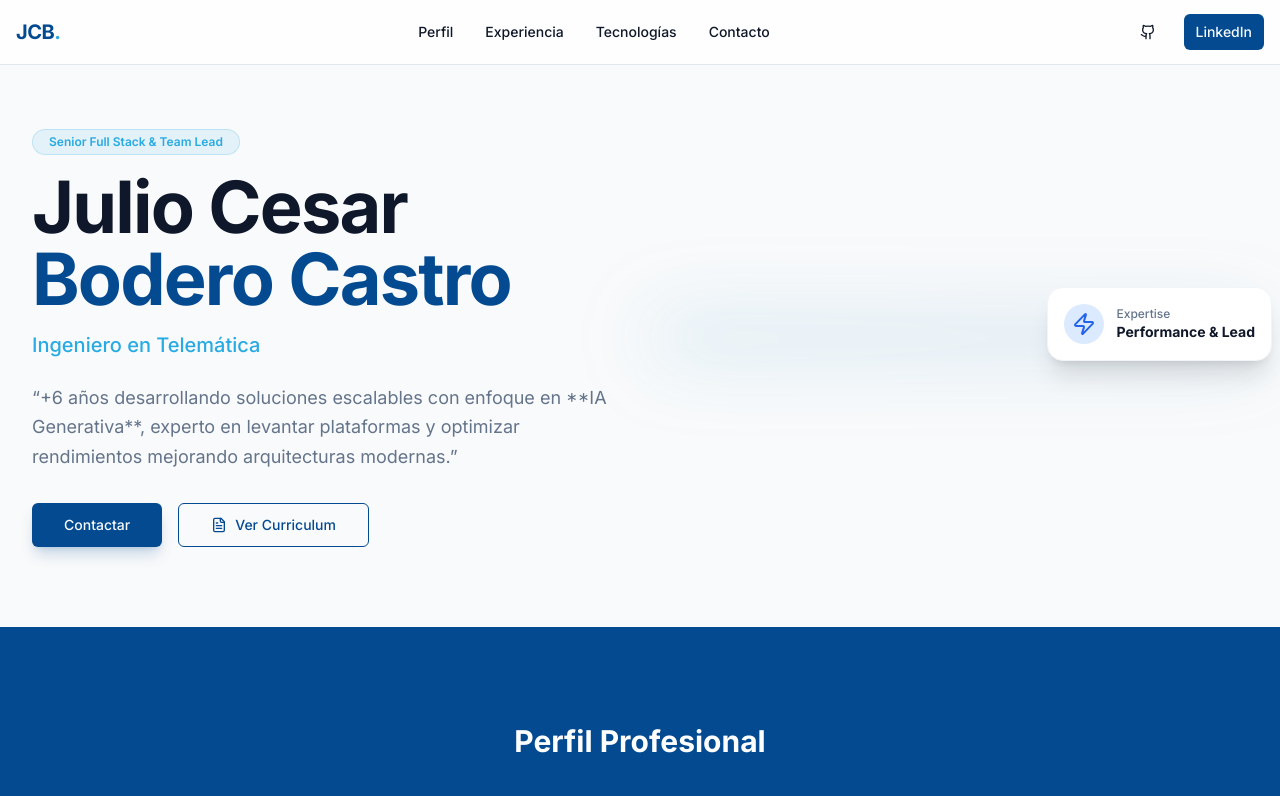
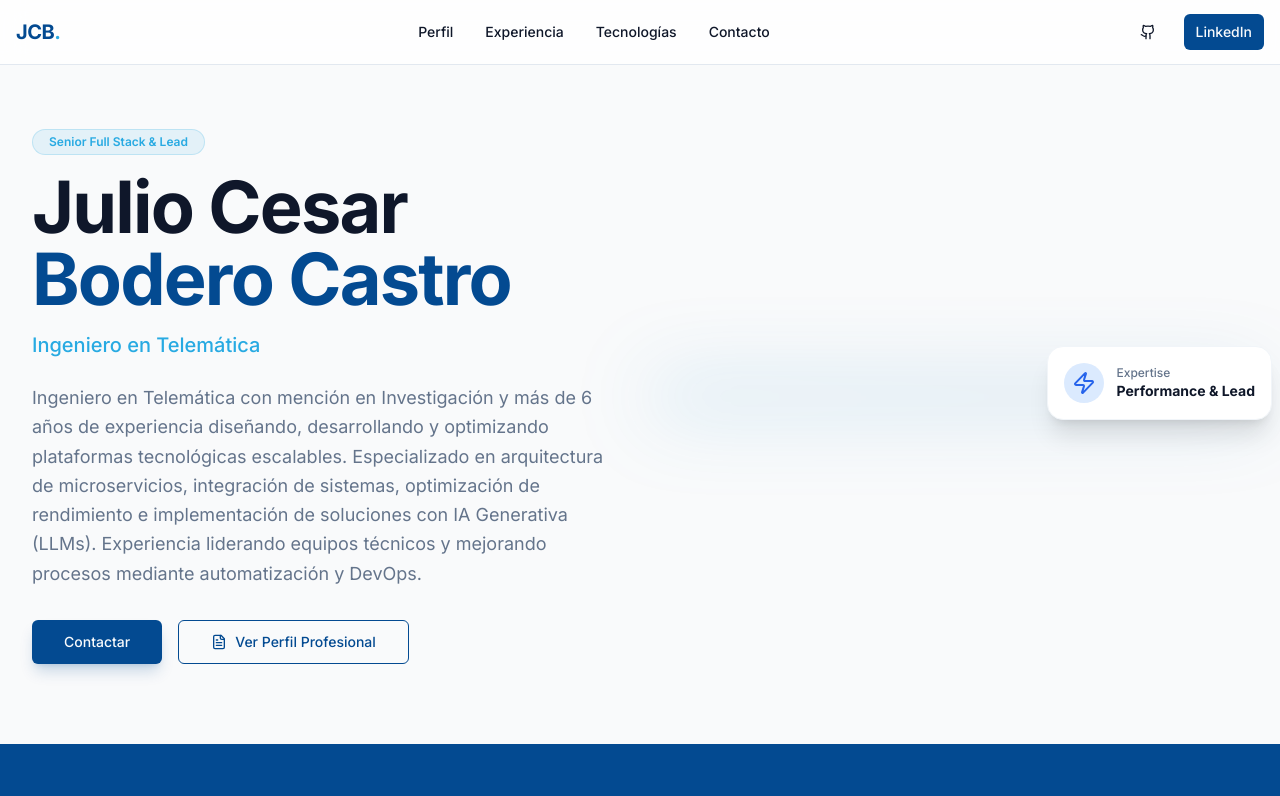
Before and after one commit to jcbodero/jcbodero.github.io, a Next.js app: page / in a window 1280 px wide. Shown: the top 796 px of the page. Built offline with nearby package versions, Linux system fonts and the light colour scheme.

Commit message:
cambia el testo de +6 añis desarrollando por Ingeniero en Telemática con

```diff
--- a/src/app/page.tsx
+++ b/src/app/page.tsx
@@ -106,14 +106,14 @@ export default function Home() {
       <section className="pt-32 pb-20 px-4 md:px-8 max-w-7xl mx-auto w-full grid md:grid-cols-2 gap-12 items-center">
         <div>
           <Badge className="mb-4 bg-primary/10 text-primary border-primary/20 px-4 py-1">
-            Senior Full Stack & Team Lead
+            Senior Full Stack & Lead
           </Badge>
           <h1 className="text-5xl md:text-7xl font-bold tracking-tight mb-4 text-slate-900 leading-tight">
             Julio Cesar <br/><span className="text-accent">Bodero Castro</span>
           </h1>
           <p className="text-xl font-medium text-primary mb-6">Ingeniero en Telemática</p>
           <p className="text-lg text-muted-foreground mb-8 max-w-xl leading-relaxed">
-            “+6 años desarrollando soluciones escalables con enfoque en **IA Generativa**, experto en levantar plataformas y optimizar rendimientos mejorando arquitecturas modernas.”
+            Ingeniero en Telemática con mención en Investigación y más de 6 años de experiencia diseñando, desarrollando y optimizando plataformas tecnológicas escalables. Especializado en arquitectura de microservicios, integración de sistemas, optimización de rendimiento e implementación de soluciones con IA Generativa (LLMs). Experiencia liderando equipos técnicos y mejorando procesos mediante automatización y DevOps.
           </p>
           <div className="flex flex-wrap gap-4">
             <Button size="lg" className="bg-accent hover:bg-accent/90 px-8 shadow-lg shadow-accent/20" asChild>
@@ -121,7 +121,7 @@ export default function Home() {
             </Button>
             <Button size="lg" variant="outline" className="gap-2 border-accent text-accent hover:bg-accent/5" asChild>
               <a href={linkedinUrl} target="_blank" rel="noopener noreferrer">
-                <FileText className="w-4 h-4" /> Ver Curriculum
+                <FileText className="w-4 h-4" /> Ver Perfil Profesional
               </a>
             </Button>
           </div>
```
